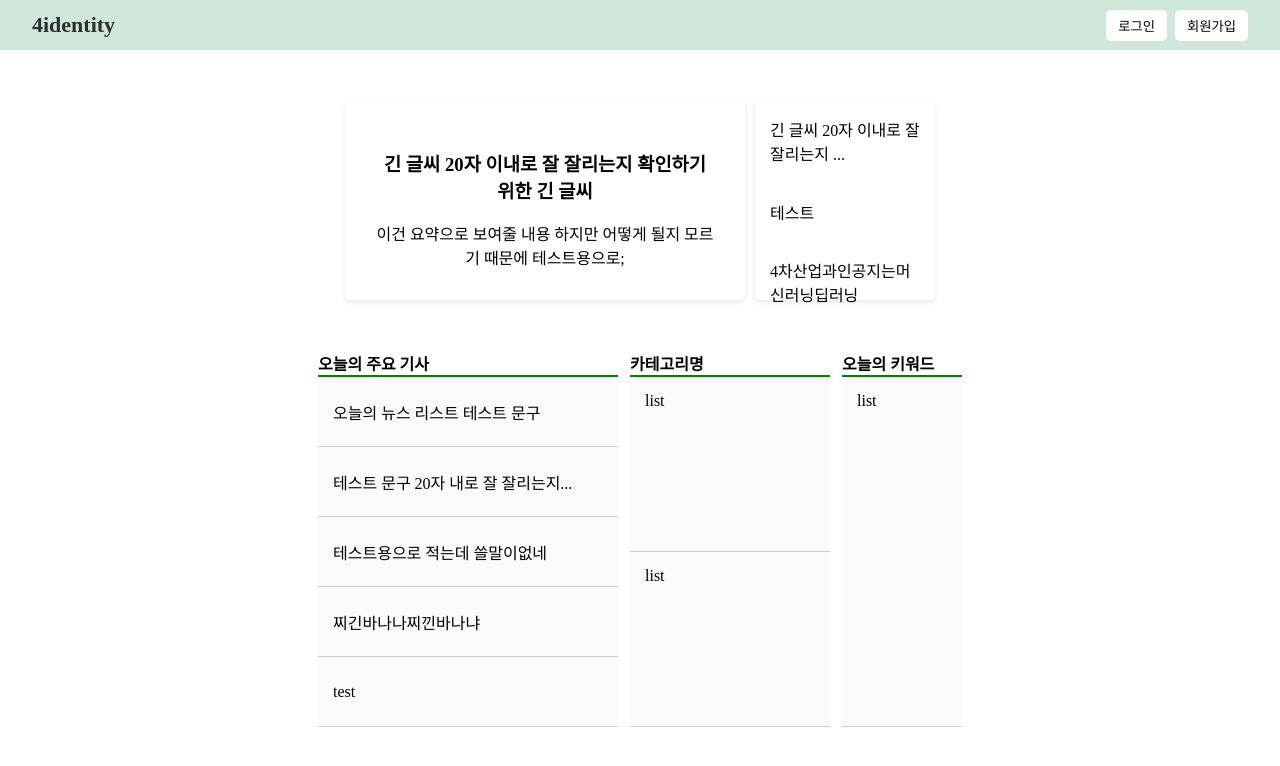
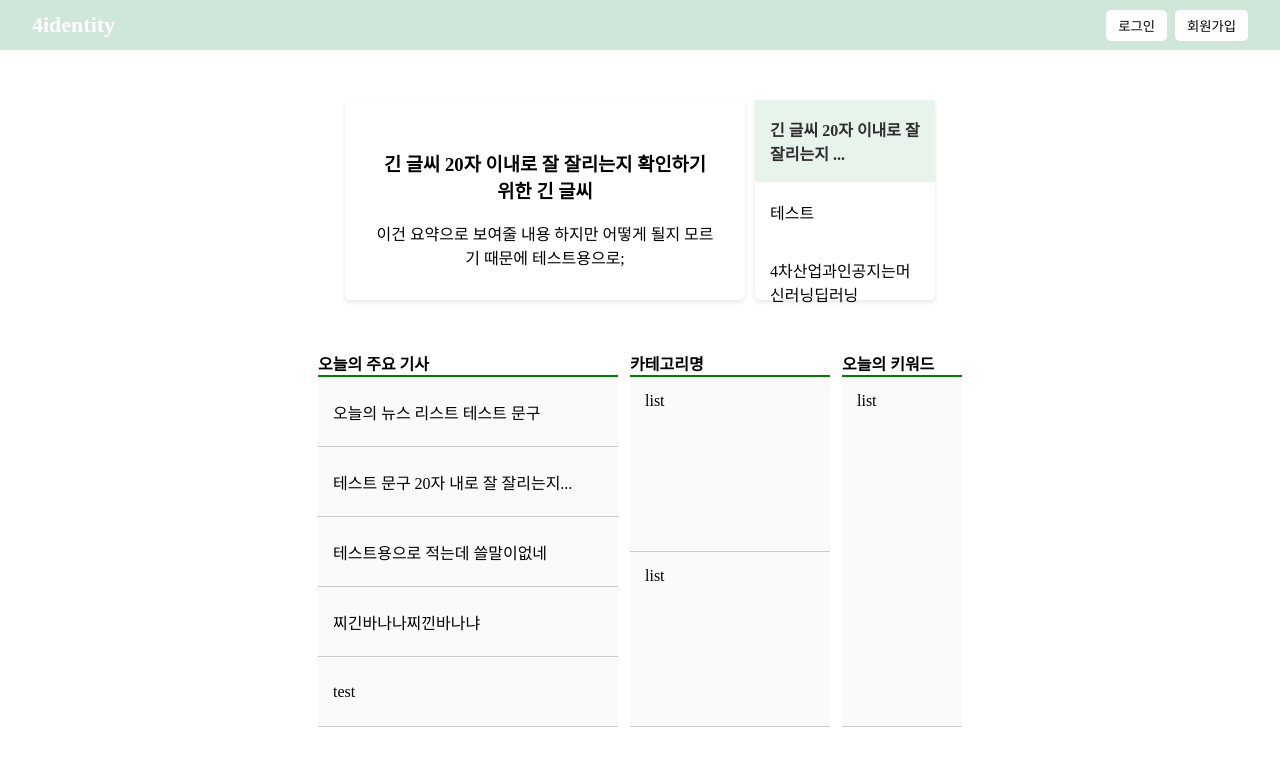
Before and after one commit to 2024-SMHRD-KDT-LangIntelligence-1/4identity, a React (Vite) app in the folder src/main/frontend/: page / in a window 1280 px wide. Shown: the top 766 px of the page. Built offline with nearby package versions, Linux system fonts and the light colour scheme.

Commit message:
윤진 test03.29 / 14:28

```diff
--- a/src/main/frontend/src/components/bar.css
+++ b/src/main/frontend/src/components/bar.css
@@ -16,7 +16,7 @@
 }
 
 .logo {
-  color : #2E2E2E;
+  color: #fff;
   font-size: 22px;
   font-weight: bold;
 }
--- a/src/main/frontend/src/pages/home.jsx
+++ b/src/main/frontend/src/pages/home.jsx
@@ -46,7 +46,7 @@ function Home() {
                   <div
                     key={news.title}
                     className={`newsListItem ${
-                      selectNews === news ? "selected" : ""
+                      selectNews.title === news.title ? "selected" : ""
                     }`}
                     onClick={() => setSelectNews(news)}
                   >
--- a/src/main/frontend/src/pages/index.css
+++ b/src/main/frontend/src/pages/index.css
@@ -65,8 +65,13 @@ main {
 
 .newsListItem:hover {
   font-weight: bold;
-  background-color: #CFE7D8;
   color: #2E2E2E;
+}
+
+.newsListItem.selected {
+  font-weight: bold;
+  color: #2E2E2E;
+  background-color: rgba(207, 231, 216, 0.5);
 }
 
 @media (max-width: 768px) {
--- a/src/main/frontend/src/pages/newspage.css
+++ b/src/main/frontend/src/pages/newspage.css
@@ -52,6 +52,6 @@
 
 #checkImg {
     position: absolute;
-    top: 10px;
+    top: 15px;
     right: 25%;
 }
--- a/src/main/frontend/src/pages/newspage.jsx
+++ b/src/main/frontend/src/pages/newspage.jsx
@@ -2,7 +2,7 @@ import React, { useState } from "react";
 import { Routes, Route, Link, useNavigate, Outlet } from "react-router-dom";
 import "./newspage.css";
 import Header from "../components/bar";
-import { FaClipboardCheck } from "react-icons/fa6"; // 아이콘 (npm install react-icons --save)
+import { FaCircleCheck } from "react-icons/fa6"; // 아이콘 (npm install react-icons --save)
 
 function NewsPage() {
   return (
@@ -11,7 +11,7 @@ function NewsPage() {
       <div className="pageBody">
         <div className="titleBox">
           <div className="img">
-            <FaClipboardCheck size={35} color="04B404" id="checkImg" />
+            <FaCircleCheck size={35} color="5FB404" id="checkImg" />
             {/* <div className="checkTag"> 검증 된 뉴스 요약입니다.</div> */}
           </div>
           <div className="titleBoxContent">
```
